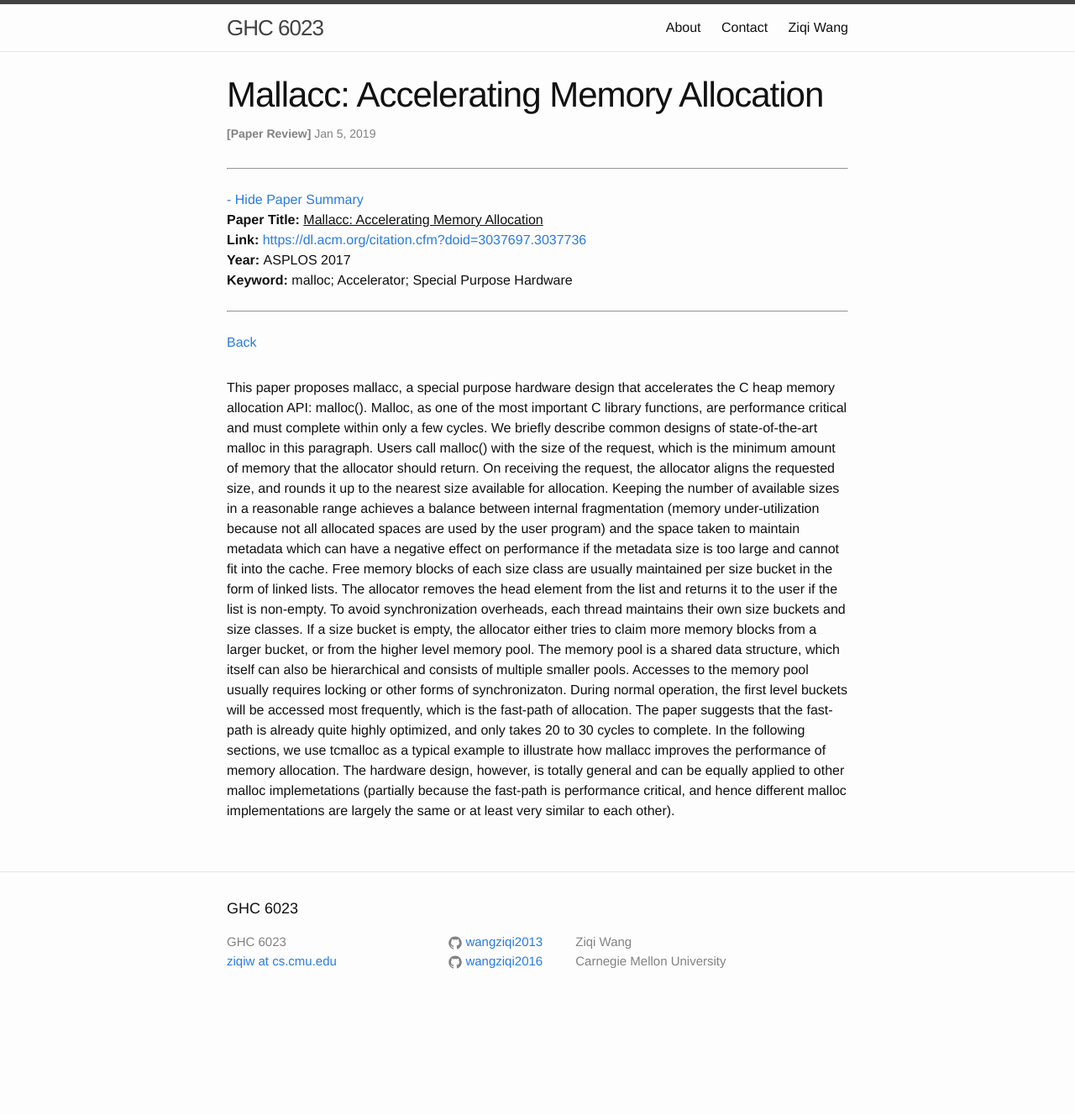
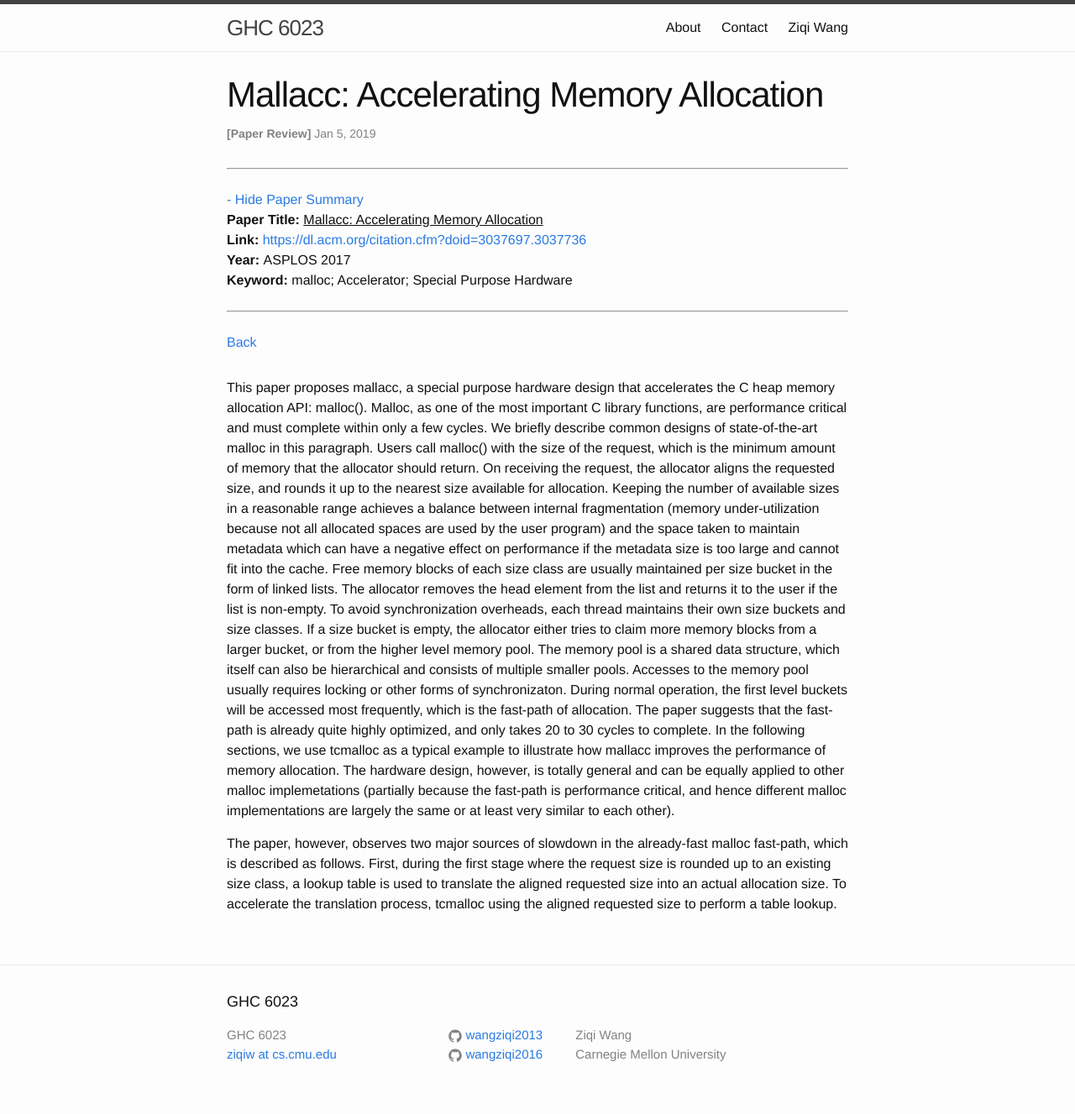
Before and after one commit to wangziqi2013/wangziqi2013.github.io, a Jekyll site: the page built from _posts/2019-01-05-mallacc.markdown, in a window 1280 px wide. Shown: the whole page at 84% size. Built offline with Jekyll 4.4.1, drawn with Linux system fonts in a browser that asks for light colours; before the commit the page ends 1216 px from its top, so only the background shows below that.

Commit message:
Working on two major sources

```diff
--- a/_posts/2019-01-05-mallacc.markdown
+++ b/_posts/2019-01-05-mallacc.markdown
@@ -32,3 +32,9 @@ complete. In the following sections, we use tcmalloc as a typical example to ill
 of memory allocation. The hardware design, however, is totally general and can be equally applied to other malloc
 implemetations (partially because the fast-path is performance critical, and hence different malloc implementations are
 largely the same or at least very similar to each other).
+
+The paper, however, observes two major sources of slowdown in the already-fast malloc fast-path, which is described
+as follows. First, during the first stage where the request size is rounded up to an existing size class, a lookup
+table is used to translate the aligned requested size into an actual allocation size. To accelerate the translation
+process, tcmalloc using
+the aligned requested size to perform a table lookup.
```
